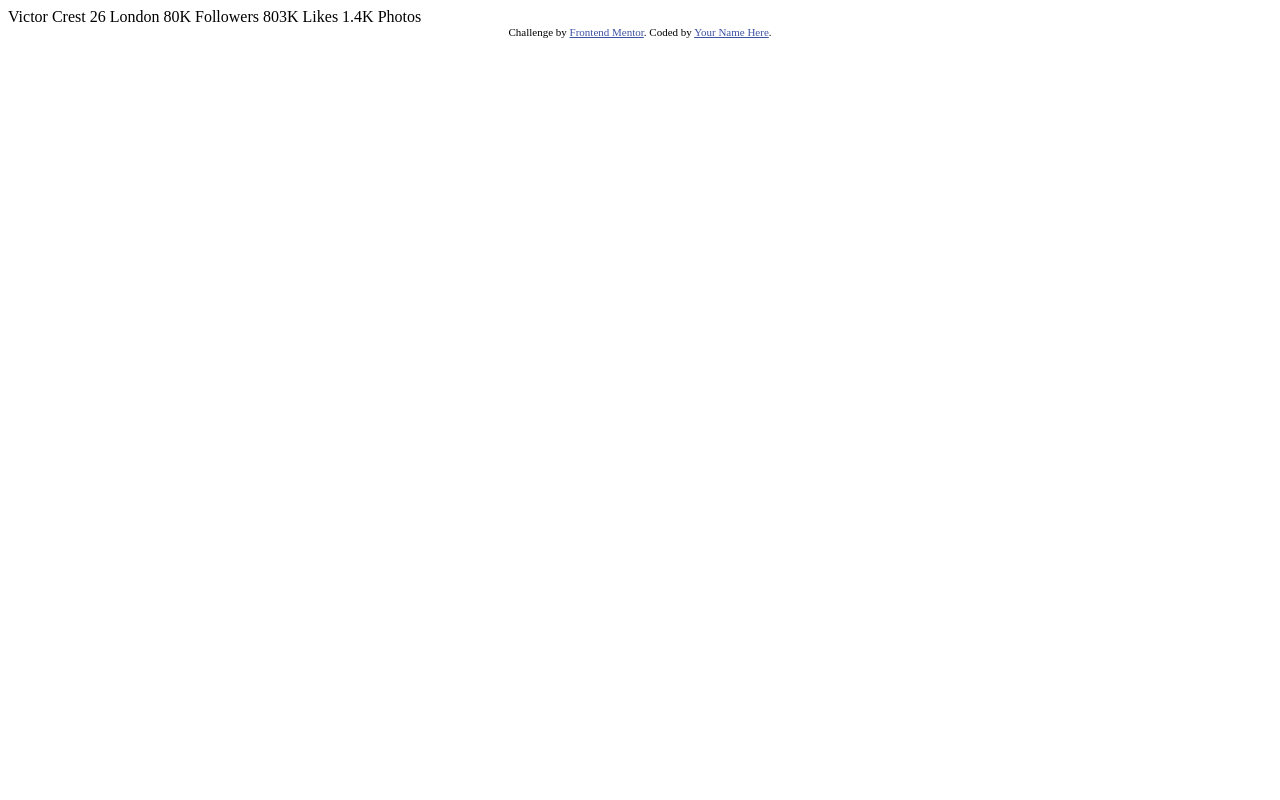
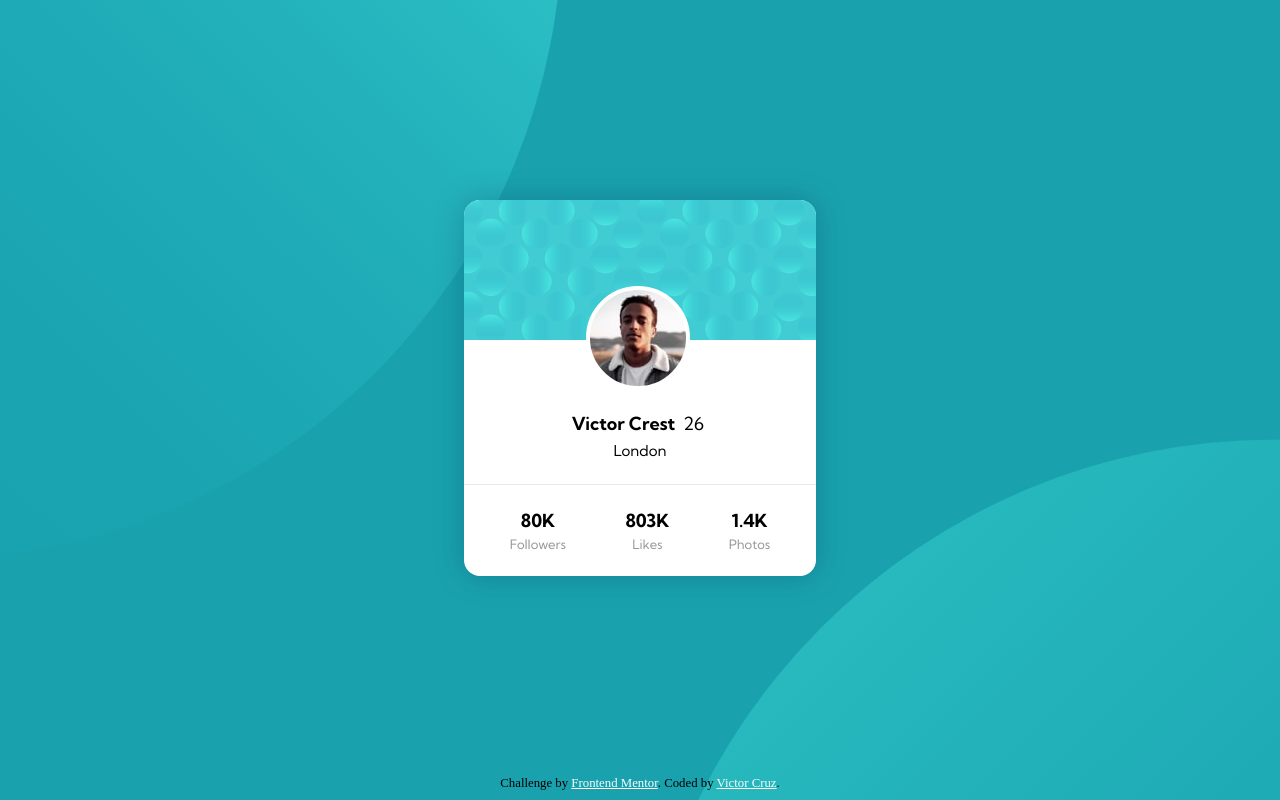
Before and after one commit to ikreuz/frontendmentor-profile-card-component, a plain HTML site: page index.html in a window 1280 px wide. Drawn offline with Linux system fonts and the light colour scheme.

Commit message:
Finished

```diff
--- a/index.html
+++ b/index.html
@@ -6,40 +6,71 @@
     <meta name="viewport" content="width=device-width, initial-scale=1.0">
     <!-- displays site properly based on user's device -->
 
-    <link rel="icon" type="image/png" sizes="32x32" href="./images/favicon-32x32.png">
-
+    <link rel="icon" type="image/png" sizes="32x32" href="./src/images/favicon-32x32.png" />
+    <link rel="stylesheet" href="./src/css/style.css" />
     <title>Frontend Mentor | Profile card component</title>
 
-    <!-- Feel free to remove these styles or customise in your own stylesheet 👍 -->
-    <style>
-        .attribution {
-            font-size: 11px;
-            text-align: center;
-        }
-
-        .attribution a {
-            color: hsl(228, 45%, 44%);
-        }
-    </style>
 </head>
 
 <body>
+    <main class="container">
+        <div class="card">
+            <div class="box">
+                <div class="box-img"></div>
+                <div class="box-avatar"></div>
+                <div class="box-content">
+                    <div class="box-content-name">
+                        <h4>
                             Victor Crest
+                        </h4>
+                    </div>
+                    <div class="box-content-age">
+                        <p>
                             26
+                        </p>
+                    </div>
+                    <div class="box-content-city">
+                        <p class="subheader">
                             London
-
+                        </p>
+                    </div>
+                </div>
+                <div class="divider"></div>
+                <div class="box-action">
+                    <div class="box-action-followers">
+                        <h4 class="paragraph">
                             80K
+                        </h4>
+                        <p class="paragraph subheader">
                             Followers
-
+                        </p>
+                    </div>
+                    <div class="box-action-likes">
+                        <h4 class="paragraph">
                             803K
+                        </h4>
+                        <p class="paragraph subheader">
                             Likes
-
+                        </p>
+                    </div>
+                    <div class="box-action-photos">
+                        <h4 class="paragraph">
                             1.4K
+                        </h4>
+                        <p class="paragraph subheader">
                             Photos
+                        </p>
+                    </div>
+                </div>
+            </div>
+        </div>
+    </main>
+    <footer>
         <div class="attribution">
             Challenge by <a href="https://www.frontendmentor.io?ref=challenge" target="_blank">Frontend Mentor</a>.
-        Coded by <a href="#">Your Name Here</a>.
+            Coded by <a href="https://github.com/ikreuz/">Victor Cruz</a>.
         </div>
+    </footer>
 </body>
 
 </html>
--- a/src/css/style.css
+++ b/src/css/style.css
@@ -0,0 +1,285 @@
+@import url('https://fonts.googleapis.com/css2?family=Kumbh+Sans:wght@400;700&display=swap');
+
+:root {
+    --border-card: 1rem;
+    --border-button: 1rem;
+
+    --box-img-width: 100%;
+    --box-img-height: 140px;
+    --box-img-desktop-width: 100%;
+    --box-img-desktop-height: 140px;
+
+    --card-width: 327px;
+    --card-heigth: 372px;
+    --card-desktop-width: 22rem;
+    --card-desktop-height: 23.5rem;
+
+    --color-dark-cyan: hsl(185, 75%, 39%);
+    --color-very-dark: hsl(229, 23%, 23%);
+    --color-dark-grayish-blue: hsl(227, 210%, 46%);
+    --color-dark-grayish: hsl(0, 0%, 59%);
+
+    --color-black: hsl(0, 0%, 0%);
+    --color-white: hsl(0, 0%, 100%);
+    --color-attribution: hsl(228, 45%, 44%);
+
+    --font-size: 18px;
+    --font-size-attribution: .8rem;
+    --font-base: 'Kumbh Sans', sans-serif;
+    --font-weight-400: 500;
+
+    --max-width: 1440px;
+    --min-height: 97vh;
+    --max-desktop-width: 1440px;
+    --min-desktop-height: 97vh;
+
+    --plan-list-avatar-height: 3rem;
+    --plan-list-avatar-width: 3rem;
+}
+
+* {
+    margin: 0;
+    padding: 0;
+    box-sizing: border-box;
+}
+
+body {
+    background-image: url('../images/bg-pattern-top.svg'), url('../images/bg-pattern-bottom.svg');
+    background-color: var(--color-dark-cyan);
+    background-repeat: no-repeat;
+    background-size: cover;
+    background-position: 127% -471px, -14% 478px;
+}
+
+.container {
+    display: flex;
+    flex-direction: column;
+    font-family: var(--font-base);
+    font-size: var(--font-size);
+    justify-content: center;
+    margin: 0 auto;
+    max-width: var(--max-width);
+    min-height: var(--min-height);
+    padding: 0;
+}
+
+
+.card {
+    background-color: var(--color-white);
+    border-radius: var(--border-card);
+    box-shadow: rgb(9 30 66 / 25%) 0 0 30px 0px, rgb(9 30 66 / 31%) 0 0 0px 0px;
+    display: flex;
+    height: var(--card-heigth);
+    justify-content: center;
+    margin: 0 auto;
+    transition: 0.3s ease-in-out;
+    width: var(--card-width);
+}
+
+.card .box {
+    display: flex;
+    flex-direction: column;
+    margin: 0 auto;
+    width: var(--card-width);
+    position: relative;
+    transition: 0.3s ease-in-out;
+}
+
+.card .box .divider {
+    display: block;
+    border: 0;
+    border-top: 1px;
+    border-color: var(--color-dark-grayish);
+    border-style: solid;
+    filter: opacity(22%);
+    padding: 0;
+}
+
+.card .box .box-img {
+    background-image: url('../images/bg-pattern-card.svg');
+    background-repeat: round;
+    background-color: var(--color-background-accent);
+    border-top-left-radius: var(--border-card);
+    border-top-right-radius: var(--border-card);
+    height: var(--box-img-height);
+    overflow: hidden;
+    transition: 0.3s ease-in-out;
+    width: var(--box-img-width);
+    z-index: 2;
+}
+
+.card .box .box-avatar {
+    background-image: url('../images/image-victor.jpg');
+    background-repeat: round;
+    height: 6rem;
+    border-radius: 50%;
+    border: .3rem solid var(--color-white);
+    left: 7rem;
+    position: absolute;
+    top: 4.8rem;
+    transition: 0.3s ease-in-out;
+    width: 6rem;
+    z-index: 3;
+}
+
+.card .box .box-content {
+    display: grid;
+    grid-template-columns: 1fr 6rem;
+    grid-template-rows: repeat(2, 1fr);
+    margin-top: 4rem;
+    margin-bottom: 1.4rem;
+}
+
+.card .box .box-content-name {
+    display: inline-flex;
+    justify-content: right;
+    grid-column: 1/2;
+    padding: 0 1rem;
+}
+
+.card .box .box-content-age {
+    display: inline-flex;
+    justify-content: left;
+    grid-column: 2/3;
+}
+
+.card .box .box-content-city {
+    display: inline-flex;
+    font-weight: var(--font-weight-400);
+    grid-column: 1/3;
+    justify-content: center;
+}
+
+.card .box .box-content-city .subheader {
+    font-size: smaller;
+    padding-top: .5rem;
+}
+
+.card .box .box-action {
+    color: var(--color-text-paragraph);
+    display: flex;
+    flex-direction: row;
+    margin: 1.4rem 1.4rem 0 1.4rem;
+    justify-content: space-around;
+    text-align: center;
+}
+
+.card .box .box-action .box-action-followers,
+.card .box .box-action .box-action-likes,
+.card .box .box-action .box-action-photos {
+    display: flex;
+    flex-direction: column;
+}
+
+.card .box .box-action .box-action-followers .subheader,
+.card .box .box-action .box-action-likes .subheader,
+.card .box .box-action .box-action-photos .subheader {
+    font-weight: 400;
+    font-size: small !important;
+    color: var(--color-dark-grayish);
+    padding-top: .3rem;
+}
+
+.card .box .box-action .action-button {
+    background-color: var(--color-bright-blue);
+    border: 1px solid #eeeff4;
+    border-radius: var(--border-button);
+    display: block;
+    color: var(--color-very-pale-blue);
+    cursor: pointer;
+    font-weight: var(--font-weight-900);
+    min-width: 100%;
+    padding: 1rem;
+    text-decoration: none;
+    text-align: center;
+}
+
+.card .box .box-action .action-disabled {
+    display: block;
+    color: var(--color-dark-blue);
+    border: 1px solid var(--color-white);
+    border-radius: var(--border-button);
+    cursor: pointer;
+    font-weight: var(--font-weight-900);
+    text-align: center;
+    margin-top: .4rem;
+    padding: 1rem;
+    min-width: 100%;
+    text-decoration: none;
+}
+
+
+footer .attribution {
+    color: var(--color-text-paragraph);
+}
+
+footer .attribution {
+    font-size: .8rem;
+    text-align: center;
+}
+
+footer .attribution a {
+    color: hsl(0, 0%, 99%);
+}
+
+
+@media only screen and (min-width: 375px) {
+    body {
+        background-image: url('../images/bg-pattern-top.svg'), url('../images/bg-pattern-bottom.svg');
+        background-color: var(--color-dark-cyan);
+        background-position: -717px -720px, 633px 439px;
+        background-size: cover;
+        background-repeat: no-repeat;
+        height: 100%;
+        min-height: 100%;
+        max-width: 100%;
+        overflow: hidden;
+        width: 100%;
+    }
+
+    .container {
+        max-width: var(--max-desktop-width);
+        min-height: var(--min-desktop-height);
+    }
+
+    .card {
+        height: var(--card-desktop-height);
+        width: var(--card-desktop-width);
+    }
+
+    .card .box {
+        width: var(--card-desktop-width);
+    }
+
+    .card .box .box-img {
+        height: var(--box-img-desktop-height);
+        width: var(--box-img-desktop-width);
+    }
+
+    .card .box .box-avatar {
+        height: 6.5rem;
+        left: 7.6rem;
+        top: 5.4rem;
+        width: 6.5rem;
+    }
+
+    .card .box .box-content {
+        grid-template-columns: 1fr 8.3rem;
+        grid-template-rows: repeat(2, 1fr);
+        margin-top: 4.5rem;
+        margin-bottom: 1.5rem;
+    }
+
+    .card .box .box-content-name {
+        padding: 0 .5rem;
+    }
+
+    .card .box .box-content-city .subheader {
+        font-size: smaller;
+        padding-top: .3rem;
+    }
+
+    .card .box .box-action {
+        margin: 1.5rem 1rem 0 1rem;
+    }
+}
```
Also changed, not shown: design/desktop.png (added), design/mobile.png (added), 1 other file. Lines whose indentation alone changed are shown as unchanged.
